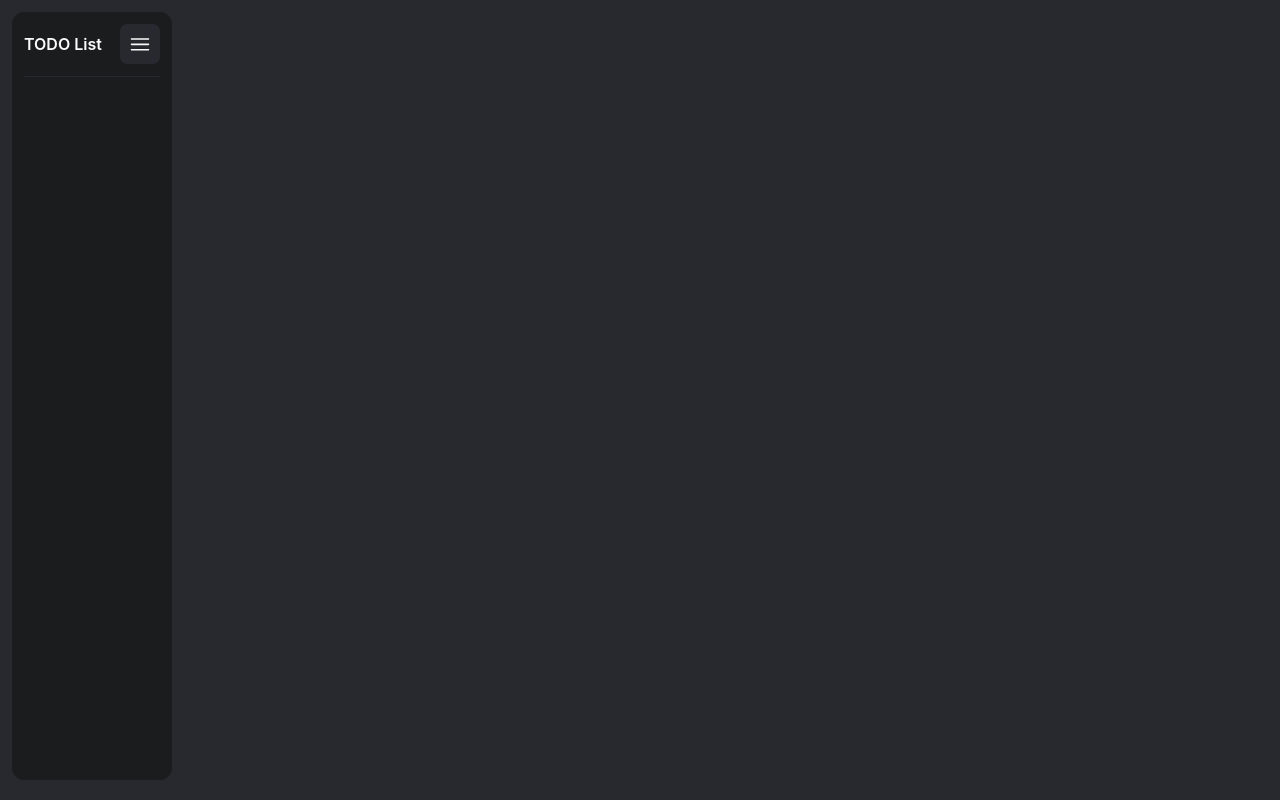
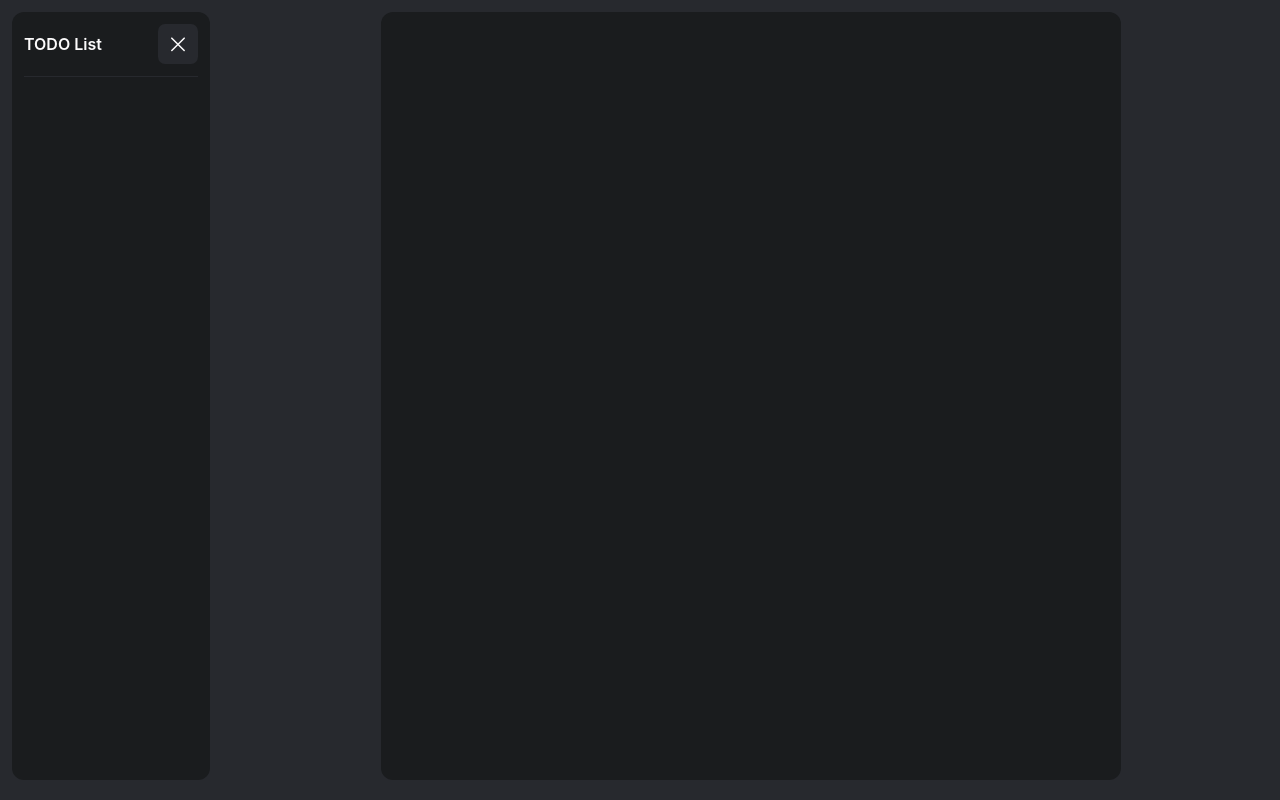
Before and after one commit to wojciechmarek/todo-list, a React (Vite) app: page / in a window 1280 px wide. Built offline with nearby package versions, Linux system fonts and the light colour scheme.

Commit message:
feat: add X when expanded and improve layout

```diff
--- /dev/null
+++ b/src/components/organisms/MainContent/index.ts
@@ -0,0 +1 @@
+export * from './main-content';
--- /dev/null
+++ b/src/components/organisms/MainContent/main-content.styled.tsx
@@ -0,0 +1,16 @@
+import styled from '@emotion/styled';
+
+export const MainContentWrapper = styled.div`
+  height: 100%;
+  width: 100%;
+`;
+
+export const MainContentContainer = styled.div`
+  height: calc(100% - 2em);
+  width: 70%;
+  max-width: 860px;
+  margin: 0.75em auto;
+  border-radius: var(--standard-border-radius);
+
+  background-color: var(--primary-color);
+`;
--- /dev/null
+++ b/src/components/organisms/MainContent/main-content.tsx
@@ -0,0 +1,13 @@
+import React from 'react';
+import {
+  MainContentContainer,
+  MainContentWrapper,
+} from './main-content.styled';
+
+export const MainContent = () => {
+  return (
+    <MainContentWrapper>
+      <MainContentContainer></MainContentContainer>
+    </MainContentWrapper>
+  );
+};
--- a/src/components/organisms/Navbar/navbar.styled.tsx
+++ b/src/components/organisms/Navbar/navbar.styled.tsx
@@ -20,7 +20,7 @@ const NavbarMenuButton = styled(IconButton)`
 
 export const MobileNavbar = styled.nav<{ expanded: boolean }>`
   display: flex;
-  height: 4em;
+  height: 4.5em;
   width: calc(100% - 2em);
   margin: 0.75em 0.75em 0 0.75em;
   background-color: var(--primary-color);
@@ -53,18 +53,18 @@ export const MobileNavbarMenuButton = styled(NavbarMenuButton)`
 // Desktop Navbar
 
 export const DesktopNavbar = styled.nav<{ expanded: boolean }>`
-  display: flex;
+  display: none;
   flex-direction: column;
   align-items: center;
   height: calc(100% - 2em);
-  width: ${(props) => (props.expanded ? '10em' : '4em')};
-  margin: 0.75em 0 0.75em 0.75em;
+  width: ${(props) => (props.expanded ? '15em' : '4.25em')};
+  margin: 0.75em;
   background-color: var(--primary-color);
   border-radius: var(--standard-border-radius);
   transition: width 0.3s ease-in-out;
 
-  @media screen and (max-width: 767px) {
-    display: none;
+  @media screen and (min-width: 768px) {
+    display: flex;
   }
 `;
 
@@ -88,9 +88,11 @@ export const DesktopNavbarTitle = styled.p<{ expanded: boolean }>`
   cursor: default;
 `;
 
-export const DesktopNavbarMenuButton = styled(NavbarMenuButton)`
+export const DesktopNavbarMenuButton = styled(NavbarMenuButton)<{
+  expanded: boolean;
+}>`
   cursor: pointer;
-  position: absolute;
+  position: ${(props) => (props.expanded ? 'absolute' : 'relative')};
   right: 0;
   top: 0;
 `;
--- a/src/components/organisms/Navbar/navbar.tsx
+++ b/src/components/organisms/Navbar/navbar.tsx
@@ -12,7 +12,7 @@ import {
   DesktopNavbarMenuButton,
 } from './navbar.styled';
 
-import { Bars3Icon } from '@heroicons/react/24/outline';
+import { Bars3Icon, XMarkIcon } from '@heroicons/react/24/outline';
 import { useNavbar } from './navbar.hook';
 
 export const Navbar = () => {
@@ -22,7 +22,7 @@ export const Navbar = () => {
     <>
       <MobileNavbar expanded={isExpanded}>
         <MobileNavbarMenuButton onClick={toggleExpand}>
-          <Bars3Icon />
+          {isExpanded ? <XMarkIcon /> : <Bars3Icon />}
         </MobileNavbarMenuButton>
         <MobileNavbarTitle>Lorem ipsum</MobileNavbarTitle>
         <MobileNavbarEmptySpace />
@@ -32,8 +32,8 @@ export const Navbar = () => {
           <DesktopNavbarTitle expanded={isExpanded}>
             TODO List
           </DesktopNavbarTitle>
-          <DesktopNavbarMenuButton onClick={toggleExpand}>
-            <Bars3Icon />
+          <DesktopNavbarMenuButton onClick={toggleExpand} expanded={isExpanded}>
+            {isExpanded ? <XMarkIcon /> : <Bars3Icon />}
           </DesktopNavbarMenuButton>
         </DesktopNavbarTitleAndButton>
         <NavbarDivider />
--- a/src/components/organisms/index.ts
+++ b/src/components/organisms/index.ts
@@ -1 +1,2 @@
 export * from './Navbar';
+export * from './MainContent';
--- a/src/views/layout.styled.tsx
+++ b/src/views/layout.styled.tsx
@@ -3,8 +3,13 @@ import styled from '@emotion/styled';
 export const LayoutStyle = styled.div`
   height: 100vh;
   width: 100%;
+  flex-direction: column;
 
   display: flex;
 
   background-color: var(--background-color);
+
+  @media screen and (min-width: 768px) {
+    flex-direction: row;
+  }
 `;
--- a/src/views/layout.tsx
+++ b/src/views/layout.tsx
@@ -1,10 +1,11 @@
-import { Navbar } from '../components';
+import { MainContent, Navbar } from '../components';
 import { LayoutStyle } from './layout.styled';
 
 export const Layout = () => {
   return (
     <LayoutStyle data-theme="flat-design-dark">
       <Navbar />
+      <MainContent />
     </LayoutStyle>
   );
 };
```
Also changed, not shown: src/components/organisms/MainContent/main-content.hook.ts (added).
